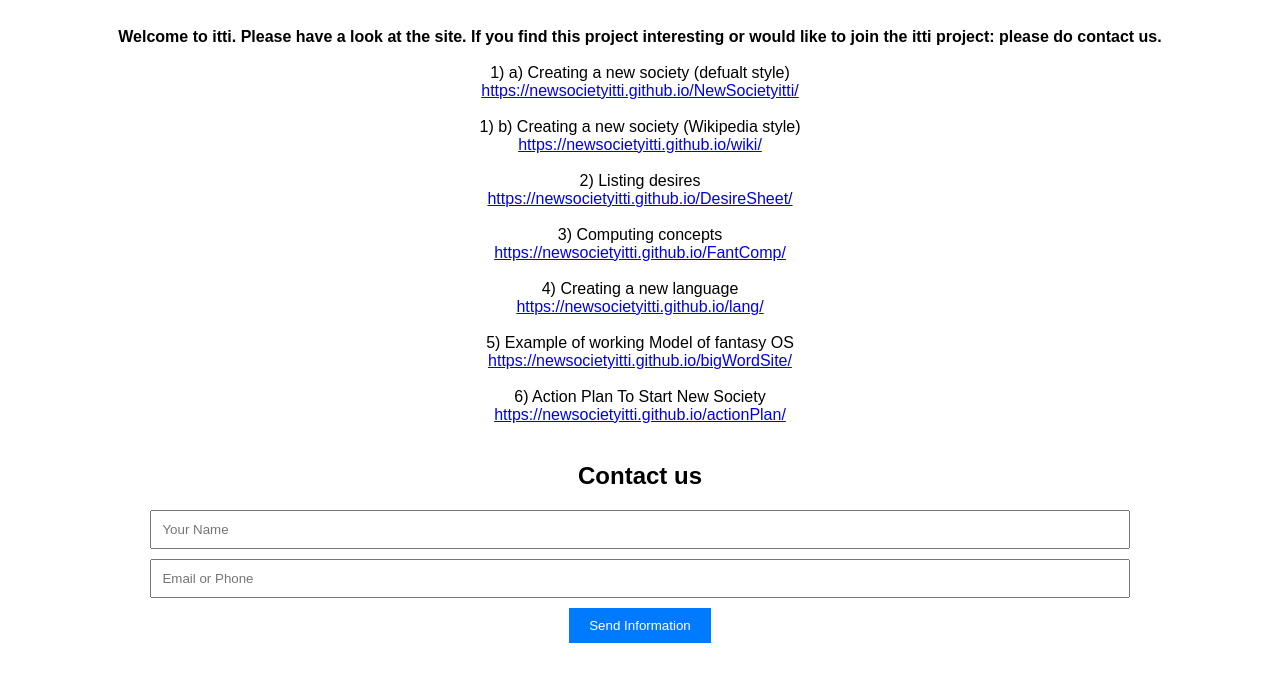
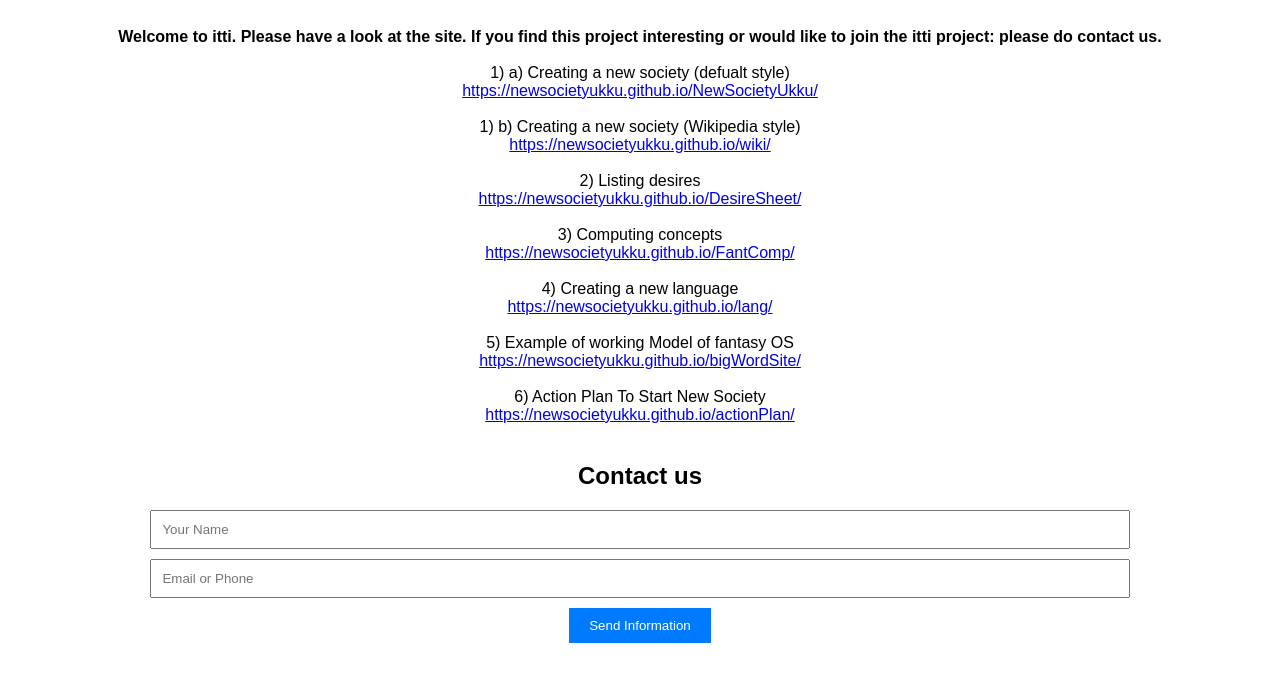
Before and after one commit to NewSocietyUkku/listOfSites, a plain HTML site: page index.html in a window 1280 px wide. Drawn offline with Linux system fonts and the light colour scheme.

Commit message:
Add files via upload

```diff
--- a/index.html
+++ b/index.html
@@ -19,9 +19,9 @@ a) Creating a new society (defualt style)
 
 <a href=
 
-  "https://newsocietyitti.github.io/NewSocietyitti/"
+  "https://newsocietyukku.github.io/NewSocietyukku/"
 
-  >https://newsocietyitti.github.io/NewSocietyitti/</a>
+  >https://newsocietyukku.github.io/NewSocietyUkku/</a>
 
 
 
@@ -41,9 +41,9 @@ b) Creating a new society (Wikipedia style)
 
 <a href=
 
-  "https://newsocietyitti.github.io/wiki/"
+  "https://newsocietyukku.github.io/wiki/"
 
-  >https://newsocietyitti.github.io/wiki/</a>
+  >https://newsocietyukku.github.io/wiki/</a>
 
 
 
@@ -60,9 +60,9 @@ b) Creating a new society (Wikipedia style)
 
 <a href=
 
-  "https://newsocietyitti.github.io/DesireSheet/"
+  "https://newsocietyukku.github.io/DesireSheet/"
 
-  >https://newsocietyitti.github.io/DesireSheet/</a>
+  >https://newsocietyukku.github.io/DesireSheet/</a>
 
 
 
@@ -82,9 +82,9 @@ b) Creating a new society (Wikipedia style)
 
 <a href=
 
-  "https://newsocietyitti.github.io/FantComp/"
+  "https://newsocietyukku.github.io/FantComp/"
 
-  >https://newsocietyitti.github.io/FantComp/</a>
+  >https://newsocietyukku.github.io/FantComp/</a>
 
 
 <br>
@@ -105,9 +105,9 @@ b) Creating a new society (Wikipedia style)
 
 <a href=
 
-  "https://newsocietyitti.github.io/lang/"
+  "https://newsocietyukku.github.io/lang/"
 
-  >https://newsocietyitti.github.io/lang/</a>
+  >https://newsocietyukku.github.io/lang/</a>
 
 
 
@@ -136,12 +136,12 @@ b) Creating a new society (Wikipedia style)
 
 <a href=
 
-  "https://newsocietyitti.github.io/bigWordSite/"
+  "https://newsocietyukku.github.io/bigWordSite/"
 
 
 
 
-  >https://newsocietyitti.github.io/bigWordSite/</a>
+  >https://newsocietyukku.github.io/bigWordSite/</a>
 
 
 
@@ -165,10 +165,10 @@ b) Creating a new society (Wikipedia style)
 <a href=
 
 
-  "https://newsocietyitti.github.io/actionPlan/"
+  "https://newsocietyukku.github.io/actionPlan/"
 
 
-  >https://newsocietyitti.github.io/actionPlan/</a>
+  >https://newsocietyukku.github.io/actionPlan/</a>
 
 
 
```
